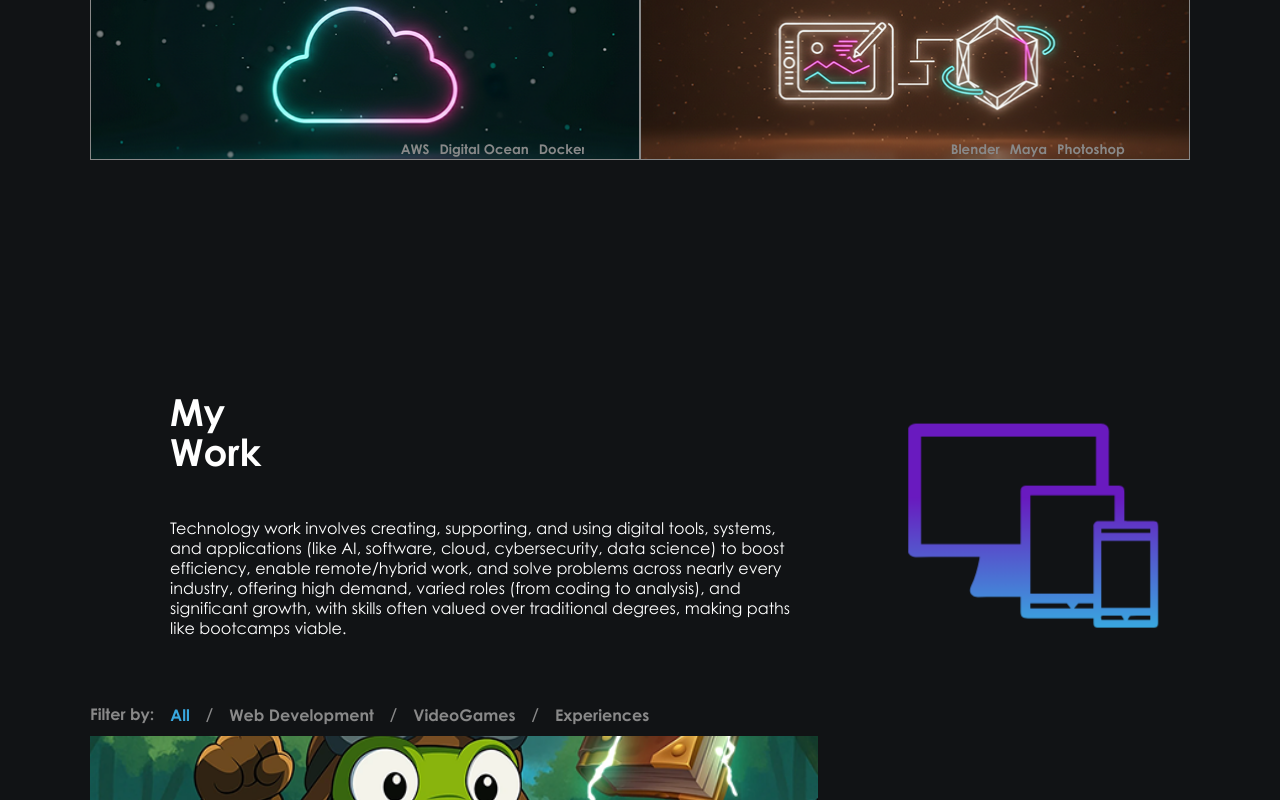
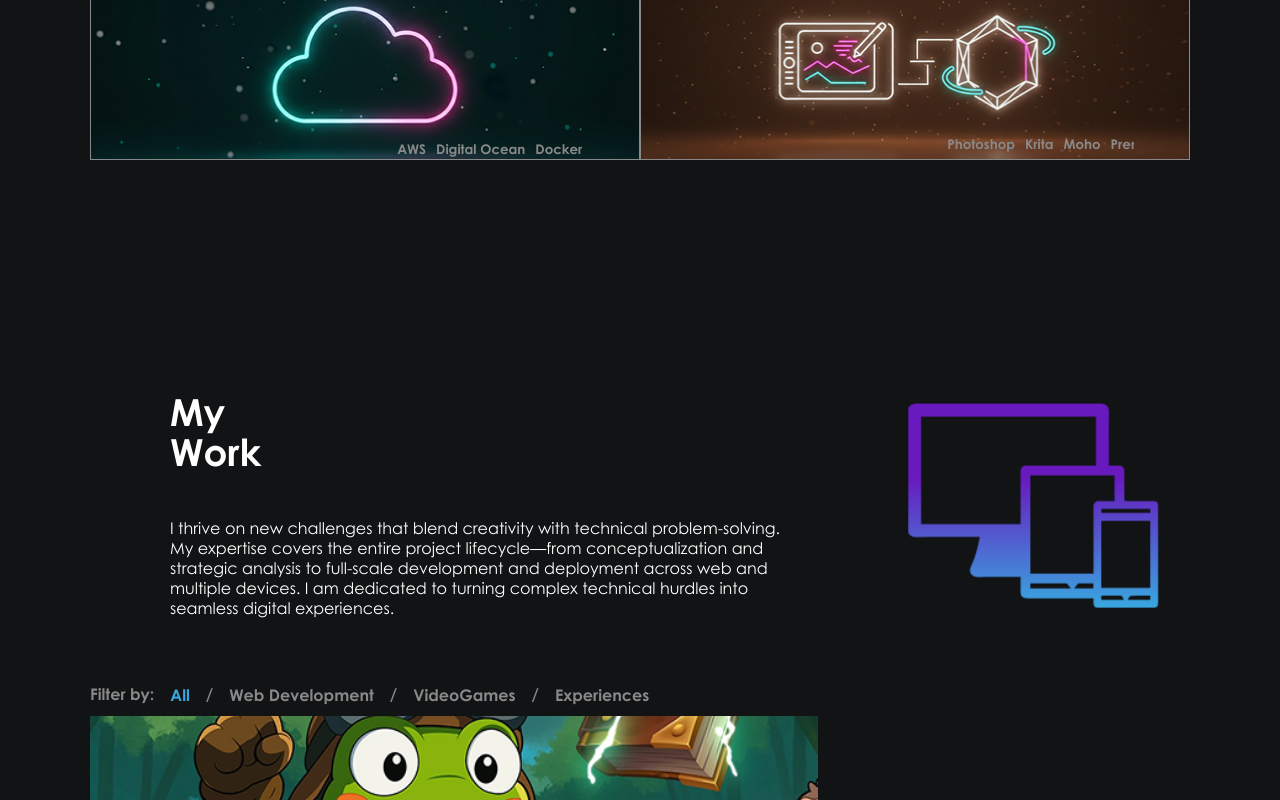
Before and after one commit to SERESESTUDIO/portfolio, a React (Vite) app: page /work in a window 1280 px wide. Shown: the part 1380-2180 px from the top of the page. Built offline with nearby package versions, Linux system fonts and the light colour scheme.

Commit message:
update content

```diff
--- a/src/components/expertise/expertise.css
+++ b/src/components/expertise/expertise.css
@@ -22,6 +22,7 @@
 }
 .expertise-section-down {
   display: grid;
+  height: 100%;
   grid-template-columns: repeat(2, 1fr);
 }
 .expertise-detail {
@@ -62,6 +63,7 @@
   color: #ffffff;
   display: grid;
   grid-template-rows: 10% auto auto;
+  align-items: start;
 }
 .expertise-detail-container div {
   display: flex;
--- a/src/components/expertise/expertiseOptions.ts
+++ b/src/components/expertise/expertiseOptions.ts
@@ -32,7 +32,7 @@ export const expertiseOptions:IExpertiseOption[] = [
             en: "Development of robust and scalable servers and APIs using Node.js, Express, and SQL and NoSQL databases."
         },
         Url: "/img/backend.png",
-        Tags: ["Node", "Express", "Sequelize", "MongoDB", "PostgreSQL"]
+        Tags: ["Node", "Express", "Sequelize", "MongoDB", "PostgreSQL", ".Net core", "PHP"]
     },
     {
         Title: {
@@ -56,7 +56,7 @@ export const expertiseOptions:IExpertiseOption[] = [
             en: "Video game development using Unity and C#, creating immersive and engaging experiences for various platforms."
         },
         Url: "/img/videogames.png",
-        Tags: ["Unity", "C#", "GameDesign"]
+        Tags: ["Unity", "C#", "Phaser", "Three-js", "Javascript", "Typescript", "Godot", "GDScript", "GameDesign", "Reason", "Cubase", "FMOD"]
     },
     {
         Title: {
@@ -68,7 +68,7 @@ export const expertiseOptions:IExpertiseOption[] = [
             en: "Implementation and management of cloud solutions using services like AWS and Digital Ocean for scalability and efficiency."
         },
         Url: "/img/cloud.png",
-        Tags: ["AWS", "Digital Ocean", "Docker", "Jenkins"]
+        Tags: ["AWS", "Digital Ocean", "Docker", "Jenkins", "Git", "Github", "Jira"]
     },
     {
         Title: {
@@ -80,6 +80,6 @@ export const expertiseOptions:IExpertiseOption[] = [
             en: "Creation of 3D models, textures, and concept art using tools like Blender, Maya, and Photoshop."
         },
         Url: "/img/art.png",
-        Tags: ["Blender", "Maya", "Photoshop", "Illustrator"]
+        Tags: ["Photoshop", "Krita", "Moho", "Premiere", "after-effects", "Illustrator", "Maya", "Blender", "Sketchup"]
     }
 ]
--- a/src/components/expirience/experienceConfig.ts
+++ b/src/components/expirience/experienceConfig.ts
@@ -26,67 +26,169 @@ export const sampleExperience: IExperience = {
   description: { es: "", en: "" },
   logo: "",
   tags: [],
-  milestones: []
+  milestones: [],
 };
 export const expirienceConfig: IExperience[] = [
   {
-    role: { es: "", en: "VideoGame Developer - Fullstack Web Developer" },
-    company: { es: "", en: "Edutech of Central America" },
-    date: { es: "", en: "2023 - Present" },
+    role: {
+      es: "Desarrollador Full Stack y Desarrollador de Videojuegos",
+      en: "Full Stack Developer & Game Developer",
+    },
+    company: { es: "Edutech Centroamérica", en: "Edutech of Central America" },
+    date: { es: "2023 - Presente", en: "2023 - Present" },
     location: { es: "Cartago, Costa Rica", en: "Cartago, Costa Rica" },
     site: "edutechca.com",
-    description: { es: "", en: "Engineered a series of interactive projects from initial concept to full implementation using Unity3D, Phaser.js, and Three.js. Integrated projects into TrainMe LMS and TrainMe Games platform." },
+    description: {
+      es: "Responsable del diseño y ejecución técnica de más de 24 proyectos interactivos y videojuegos integrados en las plataformas TrainMe LMS y TrainMe Games. Durante 4 años, lideré el ciclo de vida completo de desarrollo utilizando Unity3D, Phaser.js y Three.js, destacando la creación de una plataforma multijugador con editor de niveles personalizado. En el ámbito de infraestructura, desarrollé una arquitectura SaaS en Node.js que soporta a más de 5,000 usuarios, gestionando la migración crítica de AWS a Digital Ocean y automatizando la entrega continua (CI/CD) de los servicios y APIs.",
+      en: "Responsible for the technical design and execution of 24+ interactive projects and video games integrated into the TrainMe LMS and TrainMe Games platforms. Over 4 years, I led the full development lifecycle using Unity3D, Phaser.js, and Three.js, notably creating a multiplayer platform with a custom level editor. Regarding infrastructure, I developed a Node.js SaaS architecture supporting over 5,000 users, managing a critical migration from AWS to Digital Ocean and automating CI/CD pipelines for all services and APIs.",
+    },
     logo: "/test_img/tiky.png",
-    tags: ["Javascript", "Typescript", "Unity3D", "Phaser.js", "Three.js", "Web Development", "VideoGames"],
+    tags: [
+      "Javascript",
+      "Typescript",
+      "C#",
+      "HTML",
+      "CSS",
+      "node-js",
+      "Express-js",
+      "sequelize",
+      "Mongo-db",
+      "PostgresQL",
+      "React",
+      "Unity",
+      "Phaser-js",
+      "Three-js",
+      "Rogue-Engine",
+      "Github",
+      "AWS",
+      "Digital-Ocean",
+      "Jenkins",
+      "Jira",
+      "Photoshop",
+      "Illustrator",
+      "Premiere-Pro",
+      "Krita",
+      "Maya3D",
+      "Blender",
+      "Moho",
+    ],
     milestones: [
       {
-        title: { es: "", en: "Interactive Web Projects" },
-        description: { es: "", en: "Developed multiple interactive web projects using Phaser.js and Three.js, enhancing user engagement and learning experiences." }
+        title: {
+          es: "Desarrollo de Proyectos Interactivos y Videojuegos:",
+          en: "Interactive Project & Video Game Development:",
+        },
+        description: {
+          es: "Diseñé e implementé una serie de proyectos interactivos desde el concepto inicial hasta la ejecución completa utilizando Unity3D, Phaser.js y Three.js. Integré estos proyectos en TrainMe LMS y la plataforma TrainMe Games.",
+          en: "Engineered a series of interactive projects from initial concept to full implementation using Unity3D, Phaser.js, and Three.js. Integrated projects into TrainMe LMS and TrainMe Games platform.",
+        },
       },
       {
-        title: { es: "", en: "Unity3D Game Development" },
-        description: { es: "", en: "Created educational games in Unity3D, focusing on both gameplay mechanics and educational content delivery."}
-      }
-    ]
+        title: { es: "Desarrollo Web:", en: "Web Development:" },
+        description: {
+          es: "Desarrollé una aplicación web fullstack con CI/CD utilizando Node.js. Estructure una aplicación puente SaaS para gestionar contenido interactivo, manejando aproximadamente 5.000 usuarios hasta la fecha.",
+          en: "Developed a full-stack web application with CI/CD using Node.js. Architected a SaaS bridge application to manage interactive content, handling approximately 5,000 users.",
+        },
+      },
+      {
+        title: {
+          es: "Nube, Infraestructura y Arquitectura:",
+          en: "Cloud, Infrastructure & Architecture:",
+        },
+        description: {
+          es: "Gestioné cuentas de Amazon Web Services (AWS) y ejecuté con éxito la migración a Digital Ocean. Establecí integración continua para todos los servicios, APIs y bases de datos.",
+          en: "Managed AWS accounts and executed migration to Digital Ocean. Established continuous integration for all services, APIs, and databases.",
+        },
+      },
+      {
+        title: { es: "Diseño de Videojuegos:", en: "Video Game Design:" },
+        description: {
+          es: "Diseñé y desarrollé 24 videojuegos funcionales en 4 años, generando mecánicas, arte 2D y 3D, sonido y despliegue. Proyecto Clave: Plataforma multijugador en línea con un creador de niveles personalizado gestionado vía API.",
+          en: "Designed and developed 24 functional video games, overseeing mechanics, art, sound, and deployment. Key Project: Online multiplayer platformer with a custom level creator.",
+        },
+      },
+    ],
   },
   {
-    role: { es: "", en: "VideoGame Developer - Fullstack Web Developer" },
-    company: { es: "", en: "Edutech of Central America" },
-    date: { es: "", en: "2023 - Present" },
-    location: { es: "Cartago, Costa Rica", en: "Cartago, Costa Rica" },
-    site: "edutechca.com",
-    description: { es: "", en: "Engineered a series of interactive projects from initial concept to full implementation using Unity3D, Phaser.js, and Three.js. Integrated projects into TrainMe LMS and TrainMe Games platform." },
-    logo: "/test_img/tiky.png",
-    tags: ["Javascript", "Typescript", "Unity3D", "Phaser.js", "Three.js", "Web Development", "VideoGames"],
+    role: {
+      es: "Desarrollador de Videojuegos (Servicios Profesionales)",
+      en: "Game Developer (Professional Services)",
+    },
+    company: { es: "Wow Emotions", en: "Wow Emotions" },
+    date: { es: "Presente", en: "2023 – Present" },
+    location: { es: "San José, Costa Rica", en: "San José, Costa Rica" },
+    site: "wowemotions.com",
+    description: {
+      es: "En Wow Emotions, suministré servicios profesionales para el desarrollo de experiencias digitales multiplataforma, diseñando y ejecutando aplicaciones de Realidad Virtual (VR), Realidad Aumentada (AR), Android y entornos web con three js, phaser y React. Como proveedor técnico, entregué proyectos de alto rendimiento optimizados para eventos en vivo con tráfico masivo y aseguré la continuidad operativa del software existente mediante el mantenimiento de sistemas legados. Mi trabajo incluyó la modernización de su ecosistema tecnológico a través de la migración de versiones de Unity y la refactorización de código, logrando reducir la deuda técnica y elevar los estándares de estabilidad para sus productos finales.",
+      en: "At Wow Emotions, I provided professional services for the development of multiplatform digital experiences, designing and executing Virtual Reality (VR), Augmented Reality (AR), Android, and web applications using Three.js, Phaser, and React. As a technical provider, I delivered high-performance projects optimized for live events with massive traffic and ensured the operational continuity of existing software through legacy system maintenance. My work included modernizing their technological ecosystem by migrating Unity versions and refactoring code, successfully reducing technical debt and raising stability standards for their final products.",
+    },
+    logo: "/img/wowemotions-logo.webp",
+    tags: [
+      "C#",
+      ".Net-core",
+      "Unity",
+      "Phaser-js",
+      "Node-js",
+      "Express-js",
+      "React-js"
+    ],
     milestones: [
       {
-        title: { es: "", en: "Interactive Web Projects" },
-        description: { es: "", en: "Developed multiple interactive web projects using Phaser.js and Three.js, enhancing user engagement and learning experiences." }
+        title: {
+          es: "Desarrollo de Experiencias Digitales:",
+          en: "Digital Experience Development:",
+        },
+        description: {
+          es: "Creé diversas experiencias digitales en múltiples plataformas, incluyendo Realidad Virtual (VR), Realidad Aumentada (AR), Android y aplicaciones web en línea utilizando Unity3D y React. Entregué proyectos de alto rendimiento para eventos en vivo con tráfico significativo.",
+          en: "Engineered experiences for VR, AR, Android, and web applications using Unity3D and React. Delivered high-performance projects for live events with significant traffic.",
+        },
       },
       {
-        title: { es: "", en: "Unity3D Game Development" },
-        description: { es: "", en: "Created educational games in Unity3D, focusing on both gameplay mechanics and educational content delivery."}
+        title: { es: "Mantenimiento y Optimización de Proyectos:", en: "Project Maintenance & Optimization:" },
+        description: {
+          es: "Realicé mantenimiento integral de proyectos legados, asegurando la estabilidad y el rendimiento a largo plazo. Migré versiones de Unity y resolví deuda técnica mediante refactorización de código.",
+          en: "Performed maintenance on legacy projects, migrated Unity versions, and resolved technical debt through code refactoring.",
+        },
       }
-    ]
+    ],
   },
   {
-    role: { es: "", en: "VideoGame Developer - Fullstack Web Developer" },
-    company: { es: "", en: "Edutech of Central America" },
-    date: { es: "", en: "2023 - Present" },
-    location: { es: "Cartago, Costa Rica", en: "Cartago, Costa Rica" },
-    site: "edutechca.com",
-    description: { es: "", en: "Engineered a series of interactive projects from initial concept to full implementation using Unity3D, Phaser.js, and Three.js. Integrated projects into TrainMe LMS and TrainMe Games platform." },
-    logo: "/test_img/tiky.png",
-    tags: ["Javascript", "Typescript", "Unity3D", "Phaser.js", "Three.js", "Web Development", "VideoGames"],
+    role: {
+      es: "Coordinador de Instalaciones",
+      en: "Installation Coordinator",
+    },
+    company: { es: "Helvex", en: "Helvex" },
+    date: { es: "2020 – 2021", en: "2020 – 2021" },
+    location: { es: "San Jose, Costa Rica", en: "San Jose, Costa Rica" },
+    site: "helvex.com/cr",
+    description: {
+      es: "Realicé estudios detallados de uso de materiales que resultaron en una reducción del 20% en el desperdicio mediante la optimización y monitoreo del flujo de trabajo en fabricación. Coordiné de extremo a extremo la logística de despacho e instalación de productos personalizados, gestionando integralmente la compra de insumos y el control de inventarios de materias primas para asegurar la continuidad de la producción y el cumplimiento de los plazos de entrega.",
+      en: "I conducted detailed material usage studies that resulted in a 20% reduction in waste by optimizing and monitoring the manufacturing workflow. I coordinated the end-to-end logistics for the dispatch and installation of custom products, providing integral management of raw material procurement and inventory control to ensure production continuity and the fulfillment of delivery deadlines.",
+    },
+    logo: "/img/helvex-logo.webp",
+    tags: [
+      "Excel",
+      "Docs",
+      "Sketchup"
+    ],
     milestones: [
       {
-        title: { es: "", en: "Interactive Web Projects" },
-        description: { es: "", en: "Developed multiple interactive web projects using Phaser.js and Three.js, enhancing user engagement and learning experiences." }
+        title: {
+          es: "Análisis y Optimización de Fabricación:",
+          en: "Manufacturing Analysis & Optimization:",
+        },
+        description: {
+          es: "Realicé estudios de uso de materiales que redujeron el desperdicio en un 20% mediante la mejora del monitoreo del flujo de trabajo.",
+          en: "Conducted material-use studies that reduced waste by 20% through improved workflow monitoring.",
+        },
       },
       {
-        title: { es: "", en: "Unity3D Game Development" },
-        description: { es: "", en: "Created educational games in Unity3D, focusing on both gameplay mechanics and educational content delivery."}
+        title: { es: "Instalación y Logística:", en: "Installation & Logistics:" },
+        description: {
+          es: "Coordiné de extremo a extremo el despacho e instalación de puertas personalizadas. Gestioné la compra e inventario de materias primas.",
+          en: "Coordinated end-to-end dispatch and installation of custom doors. Managed procurement and inventory of raw materials.",
+        },
       }
-    ]
-  }
+    ],
+  },
 ];
--- a/src/components/expirience/expirienceItem.css
+++ b/src/components/expirience/expirienceItem.css
@@ -30,6 +30,9 @@
   background-color: #164c67;
   border-radius: 10px;
   margin-bottom: 10px;
+}
+.expirience-item-details-body img {
+  width: 100%;
 }
 .expirience-item-details-header {
   display: grid;
@@ -66,7 +69,6 @@
 .expirience-item-tags {
   display: grid;
   grid-template-columns: auto auto auto auto auto auto auto auto;
-  justify-items: left;
   justify-content: left;
   column-gap: 10px;
   margin-bottom: 20px;
@@ -79,6 +81,8 @@
   padding: 5px 10px 5px 10px;
   border-radius: 15px;
   margin-bottom: 10px;
+  text-align: center;
+  min-width: 60px;
 }
 @media screen and (max-width: 800px) {
   .expirience-item-container {
--- a/src/components/footer/footer.tsx
+++ b/src/components/footer/footer.tsx
@@ -23,60 +23,58 @@ export const Footer = () => {
             <div className='footer-list-body'>
                 <div>
                     <span>C#</span>
+                    <span>.Net-core</span>
                     <span>Javascript</span>
-                    <span>Javascript</span>
-                    <span>Javascript</span>
-                    <span>Javascript</span>
-                    <span>Javascript</span>
-                    <span>Javascript</span>
-                    <span>Javascript</span>
-                    <span>Javascript</span>
-                    <span>Javascript</span>
-                    <span>Javascript</span>
-                    <span>Javascript</span>
-                    <span>Javascript</span>
-                    <span>Javascript</span>
-                    <span>Javascript</span>
-                    <span>Javascript</span>
-                    <span>Javascript</span>
+                    <span>Typescript</span>
+                    <span>HTML</span>
+                    <span>CSS</span>
+                    <span>GDScript</span>
+                    <span>PHP</span>
+                    <span>Node-js</span>
+                    <span>Express-js</span>
+                    <span>React-js</span>
+                    <span>Sequelize</span>
+                    <span>Three-js</span>
+                    <span>Phaser-js</span>
+                    <span>PostgresQL</span>
+                    <span>MySQL</span>
+                    <span>MongoDB</span>
                 </div>
                 <div>
-                    <span>C#</span>
-                    <span>Javascript</span>
-                    <span>Javascript</span>
-                    <span>Javascript</span>
-                    <span>Javascript</span>
-                    <span>Javascript</span>
-                    <span>Javascript</span>
-                    <span>Javascript</span>
-                    <span>Javascript</span>
-                    <span>Javascript</span>
-                    <span>Javascript</span>
-                    <span>Javascript</span>
-                    <span>Javascript</span>
-                    <span>Javascript</span>
-                    <span>Javascript</span>
-                    <span>Javascript</span>
-                    <span>Javascript</span>
+                    <span>Tailwind</span>
+                    <span>Photoshop</span>
+                    <span>Illustrator</span>
+                    <span>After-effetcs</span>
+                    <span>Premiere-pro</span>
+                    <span>Maya3D</span>
+                    <span>Blender</span>
+                    <span>Moho</span>
+                    <span>Krita</span>
+                    <span>Unity</span>
+                    <span>Rogue-engine</span>
+                    <span>Godot</span>
+                    <span>Reazon</span>
+                    <span>Cubase</span>
+                    <span>FMOD</span>
+                    <span>Docs</span>
+                    <span>Excel</span>
                 </div>
                 <div>
-                    <span>C#</span>
-                    <span>Javascript</span>
-                    <span>Javascript</span>
-                    <span>Javascript</span>
-                    <span>Javascript</span>
-                    <span>Javascript</span>
-                    <span>Javascript</span>
-                    <span>Javascript</span>
-                    <span>Javascript</span>
-                    <span>Javascript</span>
-                    <span>Javascript</span>
-                    <span>Javascript</span>
-                    <span>Javascript</span>
-                    <span>Javascript</span>
-                    <span>Javascript</span>
-                    <span>Javascript</span>
-                    <span>Javascript</span>
+                    <span>Sketchup</span>
+                    <span>Jira</span>
+                    <span>Trello</span>
+                    <span>Git</span>
+                    <span>Github</span>
+                    <span>AWS</span>
+                    <span>Digital-Ocean</span>
+                    <span>Jenkins</span>
+                    <span>IA-Studio</span>
+                    <span>Copilot</span>
+                    <span>Eleven-labs</span>
+                    <span>Windows</span>
+                    <span>Linux</span>
+                    <span>Mac-Ios</span>
+                    <span>Android</span>
                 </div>
             </div>
         </div>
--- a/src/languages/en.json
+++ b/src/languages/en.json
@@ -11,7 +11,7 @@
     "back": "Go back",
 
     "my-work": "My Work",
-    "my-work-description": "Technology work involves creating, supporting, and using digital tools, systems, and applications (like AI, software, cloud, cybersecurity, data science) to boost efficiency, enable remote/hybrid work, and solve problems across nearly every industry, offering high demand, varied roles (from coding to analysis), and significant growth, with skills often valued over traditional degrees, making paths like bootcamps viable. ",
+    "my-work-description": "I thrive on new challenges that blend creativity with technical problem-solving. My expertise covers the entire project lifecycle—from conceptualization and strategic analysis to full-scale development and deployment across web and multiple devices. I am dedicated to turning complex technical hurdles into seamless digital experiences.",
     "filter-by": "Filter by",
     "all": "All",
     "web-development": "Web Development",
--- a/src/languages/es.json
+++ b/src/languages/es.json
@@ -11,7 +11,7 @@
     "back": "Volver",
 
     "my-work": "Mis Proyectos",
-    "my-work-description": "Technology work involves creating, supporting, and using digital tools, systems, and applications (like AI, software, cloud, cybersecurity, data science) to boost efficiency, enable remote/hybrid work, and solve problems across nearly every industry, offering high demand, varied roles (from coding to analysis), and significant growth, with skills often valued over traditional degrees, making paths like bootcamps viable. ",
+    "my-work-description": "Me apasionan los nuevos retos que exigen un equilibrio entre creatividad y precisión técnica. Mi enfoque abarca el ciclo completo de un producto: desde la conceptualización y el análisis estratégico hasta el desarrollo final y el despliegue optimizado en diversas plataformas y dispositivos. Mi objetivo es transformar problemas complejos en experiencias digitales fluidas y funcionales.",
     "filter-by": "Filtrar por",
     "all": "Todos",
     "web-development": "Desarrollo Web",
@@ -21,12 +21,12 @@
 
     "proffesional-expirience": "Experiencia Profesional",
 
-    "proffesional-summary": "PROFESSIONAL SUMMARY",
-    "footer-tags": "Full-stack Developer | Videogame Developer",
-    "proffesional-description": "Result-oriented Fullstack Developer & Architect with 4+ years of experience, specialized in interactive 3D web experiences and game development. Proven track record of managing cloud infrastructure (AWS/Digital Ocean) and deploying scalable SaaS applications serving 5,000+ users.",
+    "proffesional-summary": "RESUMEN PROFESIONAL",
+    "footer-tags": "Desarrolador Full-stack | Desarrollador de videojuegos",
+    "proffesional-description": "Desarrollador Fullstack y Arquitecto orientado a resultados con más de 4 años de experiencia, especializado en experiencias web 3D interactivas y desarrollo de videojuegos. Trayectoria comprobada gestionando infraestructura en la nube (AWS/Digital Ocean) y desplegando aplicaciones SaaS escalables que atienden a más de 5.000 usuarios.",
     "email": "Correo",
 
-    "footer-list-title": "List of programs, languages and techonologies",
+    "footer-list-title": "Lista de programas, lenguajes y tecnologias",
 
     "phone-number": "Numero de teléfono",
     "location": "Ubicación",
--- a/src/utils/useCheckMobile.ts
+++ b/src/utils/useCheckMobile.ts
@@ -7,8 +7,8 @@ export const useCheckMobile = () => {
       window.addEventListener('resize', ()=>checkIfIsMobile());
     },[]);
     const checkIfIsMobile = () =>{
-      const isMobile = window.matchMedia("(any-pointer:coarse)").matches;
-      setIsMobile((window.innerWidth < 800 || isMobile) ? true : false);
+      //const isMobile = window.matchMedia("(any-pointer:coarse)").matches;
+      setIsMobile((window.innerWidth < 800 /*|| isMobile*/) ? true : false);
     };
   return {
     isMobile
```
Also changed, not shown: src/components/menu/menu.css (+12 -0 lines), public/img/helvex-logo.webp (added), public/img/wowemotions-logo.webp (added).
